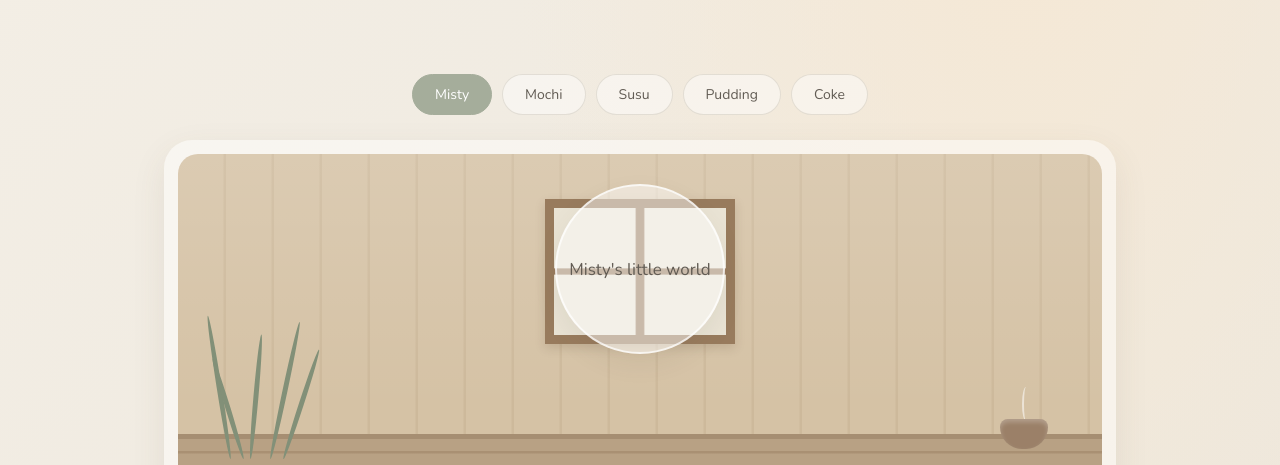
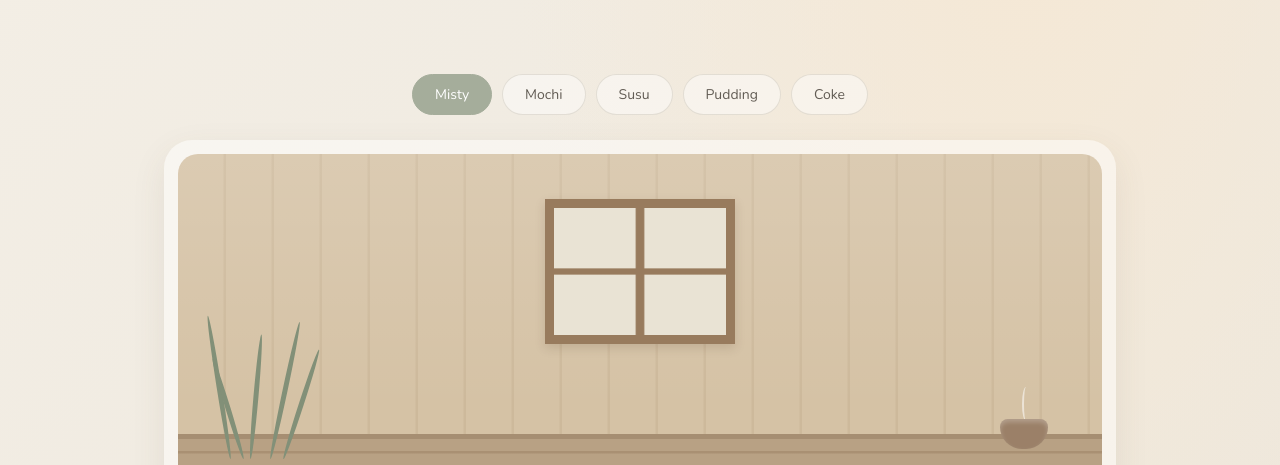
Before and after one commit to littlebun369/nappy-cat, a plain HTML site: page index.html in a window 1280 px wide. Shown: the part 335-800 px from the top of the page. Drawn offline with nearby package versions, Linux system fonts and the light colour scheme.

Commit message:
Update style.css

```diff
--- a/style.css
+++ b/style.css
@@ -223,18 +223,26 @@ main {
   font-size: 14px;
 }
 
+/* Misty - central sitting position */
+
 .character-placeholder {
-  width: 170px;
-  height: 170px;
-  border-radius: 50%;
-  background: rgba(255,255,255,0.48);
-  border: 2px solid rgba(255,255,255,0.7);
-  margin: 30px auto 20px;
-  display: grid;
-  place-items: center;
-  font-size: 17px;
-  color: var(--ink);
-  box-shadow: 0 10px 25px rgba(91,75,59,0.08);
+  position: absolute;
+  z-index: 6;
+  left: 50%;
+  bottom: 75px;
+  transform: translateX(-50%);
+
+  width: 150px;
+  height: 150px;
+
+  margin: 0;
+  background: transparent;
+  border: none;
+  border-radius: 0;
+  box-shadow: none;
+
+  font-size: 0;
+  color: transparent;
 }
 
 #room-description {
```
